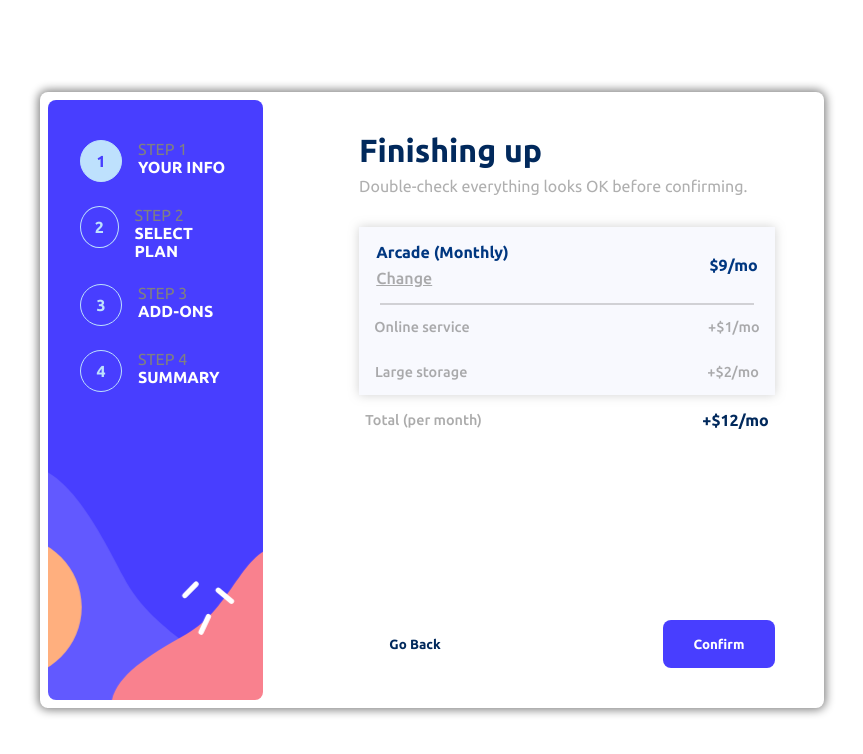
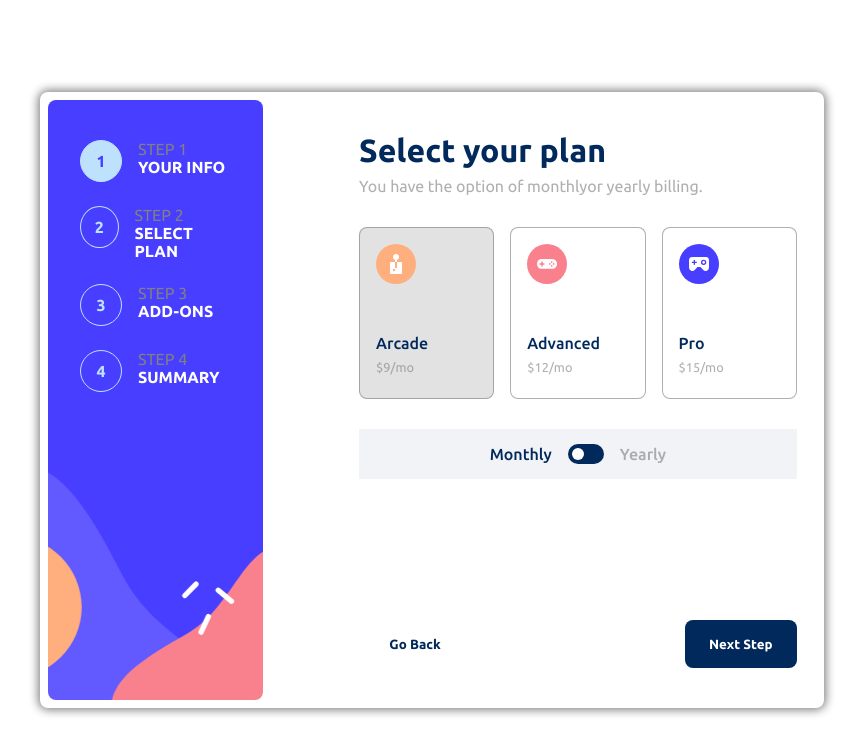
Before and after one commit to TsilaAllaoui/FrontendMentor-MultiStep-Form-challenge, a React (Vite) app: page /plans in a window 1280 px wide. Shown: the top 754 px of the page, without its empty margins (208-1071 px from the left). Built offline with nearby package versions, Linux system fonts and the light colour scheme.

Commit message:
Working routes

```diff
--- a/src/App.scss
+++ b/src/App.scss
@@ -5,6 +5,12 @@
   justify-content: center;
   align-items: center;
   #app {
+    width: 100svw;
+    height: 100svh;
+    display: flex;
+    justify-content: center;
+    align-items: center;
+    #layout {
       font-family: "Ubuntu Regular";
       background-color: white;
       height: 75%;
@@ -15,3 +21,4 @@
       display: flex;
     }
   }
+}
--- a/src/App.tsx
+++ b/src/App.tsx
@@ -1,12 +1,12 @@
 import "./App.scss";
-import bg from "./assets/images/bg-sidebar-desktop.svg";
-import StepsIndicator from "./components/StepsIndicator";
 import Step from "./models/Step";
 import Step1 from "./components/Step1";
 import { useState } from "react";
 import Step2 from "./components/Step2";
 import Step3 from "./components/Step3";
 import Step4 from "./components/Step4";
+import { Route, Routes } from "react-router-dom";
+import Layout from "./components/Layout";
 
 function App() {
   const steps: Step[] = [
@@ -20,11 +20,26 @@ function App() {
 
   return (
     <div id="app">
-      <StepsIndicator steps={steps} bg={bg} currentStep={currentStep} />
-      {/* <Step1 /> */}
-      {/* <Step2 /> */}
-      {/* <Step3 /> */}
-      <Step4 />
+      <Routes>
+        <Route
+          path="/"
+          element={<Layout steps={steps} currentStep={currentStep} />}
+        >
+          <Route index element={<Step1 setCurrentStep={setCurrentStep} />} />
+          <Route
+            path="plans"
+            element={<Step2 setCurrentStep={setCurrentStep} />}
+          />
+          <Route
+            path="addons"
+            element={<Step3 setCurrentStep={setCurrentStep} />}
+          />
+          <Route
+            path="finish"
+            element={<Step4 setCurrentStep={setCurrentStep} />}
+          />
+        </Route>
+      </Routes>
     </div>
   );
 }
--- /dev/null
+++ b/src/components/Layout.tsx
@@ -0,0 +1,21 @@
+import { Outlet } from "react-router-dom";
+import StepsIndicator from "./StepsIndicator";
+import Step from "../models/Step";
+import bg from "../assets/images/bg-sidebar-desktop.svg";
+
+const Layout = ({
+  steps,
+  currentStep,
+}: {
+  steps: Step[];
+  currentStep: number;
+}) => {
+  return (
+    <div id="layout">
+      <StepsIndicator steps={steps} bg={bg} currentStep={currentStep} />
+      <Outlet />
+    </div>
+  );
+};
+
+export default Layout;
--- a/src/components/Step1.tsx
+++ b/src/components/Step1.tsx
@@ -1,7 +1,12 @@
 import { useRef } from "react";
 import "../styles/Step1.scss";
+import { useNavigate } from "react-router-dom";
 
-const Step1 = () => {
+const Step1 = ({
+  setCurrentStep,
+}: {
+  setCurrentStep: (index: number) => void;
+}) => {
   const nameRef = useRef<HTMLInputElement | null>(null);
   const emailRef = useRef<HTMLInputElement | null>(null);
   const phoneRef = useRef<HTMLInputElement | null>(null);
@@ -18,6 +23,14 @@ const Step1 = () => {
       errorElement.textContent = "This field is required";
     }
   };
+
+  const navigate = useNavigate();
+
+  const next = () => {
+    setCurrentStep(1);
+    navigate("/plans");
+  };
+
   return (
     <div id="step-1">
       <div id="headers-container">
@@ -63,7 +76,7 @@ const Step1 = () => {
         />
       </div>
       <div id="button-container">
-        <button>Next Step</button>
+        <button onClick={next}>Next Step</button>
       </div>
     </div>
   );
--- a/src/components/Step2.tsx
+++ b/src/components/Step2.tsx
@@ -5,8 +5,13 @@ import pro from "../assets/images/icon-pro.svg";
 import PlanModel from "../models/PlanModel";
 import Plan from "./Plan";
 import { useEffect, useState } from "react";
+import { useNavigate } from "react-router-dom";
 
-const Step2 = () => {
+const Step2 = ({
+  setCurrentStep,
+}: {
+  setCurrentStep: (index: number) => void;
+}) => {
   const plans: PlanModel[] = [
     { icon: arcade, name: "Arcade", monthlyPrice: 9, yearlyPrice: 90 },
     { icon: advanced, name: "Advanced", monthlyPrice: 12, yearlyPrice: 120 },
@@ -26,6 +31,18 @@ const Step2 = () => {
   useEffect(() => {
     console.log(currentPlan);
   }, [currentPlan]);
+
+  const navigate = useNavigate();
+
+  const next = () => {
+    setCurrentStep(2);
+    navigate("/addons");
+  };
+
+  const previous = () => {
+    setCurrentStep(0);
+    navigate("/");
+  };
 
   return (
     <div id="step-2">
@@ -75,8 +92,12 @@ const Step2 = () => {
         </p>
       </div>
       <div id="actions">
-        <button id="go-back">Go Back</button>
-        <button id="next-step">Next Step</button>
+        <button id="go-back" onClick={previous}>
+          Go Back
+        </button>
+        <button id="next-step" onClick={next}>
+          Next Step
+        </button>
       </div>
     </div>
   );
--- a/src/components/Step3.tsx
+++ b/src/components/Step3.tsx
@@ -2,8 +2,13 @@ import "../styles/Step3.scss";
 import check from "../assets/images/icon-checkmark.svg";
 import AddonModel from "../models/AddonModel";
 import { useEffect, useState } from "react";
+import { useNavigate } from "react-router-dom";
 
-const Step3 = () => {
+const Step3 = ({
+  setCurrentStep,
+}: {
+  setCurrentStep: (index: number) => void;
+}) => {
   const addons: AddonModel[] = [
     {
       name: "Online service",
@@ -41,9 +46,17 @@ const Step3 = () => {
     }
   };
 
-  useEffect(() => {
-    console.log(activeAddons);
-  }, [activeAddons]);
+  const navigate = useNavigate();
+
+  const next = () => {
+    setCurrentStep(3);
+    navigate("/finish");
+  };
+
+  const previous = () => {
+    setCurrentStep(1);
+    navigate("/plans");
+  };
 
   return (
     <div id="step-3">
@@ -72,8 +85,12 @@ const Step3 = () => {
         ))}
       </div>
       <div id="actions">
-        <button id="go-back">Go Back</button>
-        <button id="next-step">Next Step</button>
+        <button id="go-back" onClick={previous}>
+          Go Back
+        </button>
+        <button id="next-step" onClick={next}>
+          Next Step
+        </button>
       </div>
     </div>
   );
--- a/src/main.tsx
+++ b/src/main.tsx
@@ -1,10 +1,13 @@
-import React from 'react'
-import ReactDOM from 'react-dom/client'
-import App from './App.tsx'
-import './index.css'
+import React from "react";
+import ReactDOM from "react-dom/client";
+import App from "./App.tsx";
+import "./index.css";
+import { BrowserRouter } from "react-router-dom";
 
-ReactDOM.createRoot(document.getElementById('root')!).render(
+ReactDOM.createRoot(document.getElementById("root")!).render(
   <React.StrictMode>
-    <App />
-  </React.StrictMode>,
-)
+    <BrowserRouter>
+      <App />
+    </BrowserRouter>
+  </React.StrictMode>
+);
```
Lines whose indentation alone changed are shown as unchanged.
